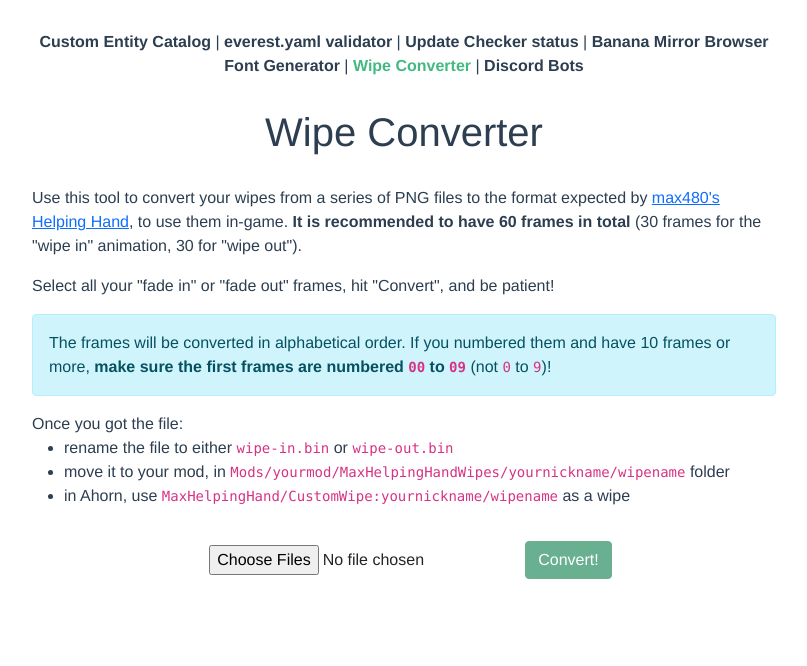
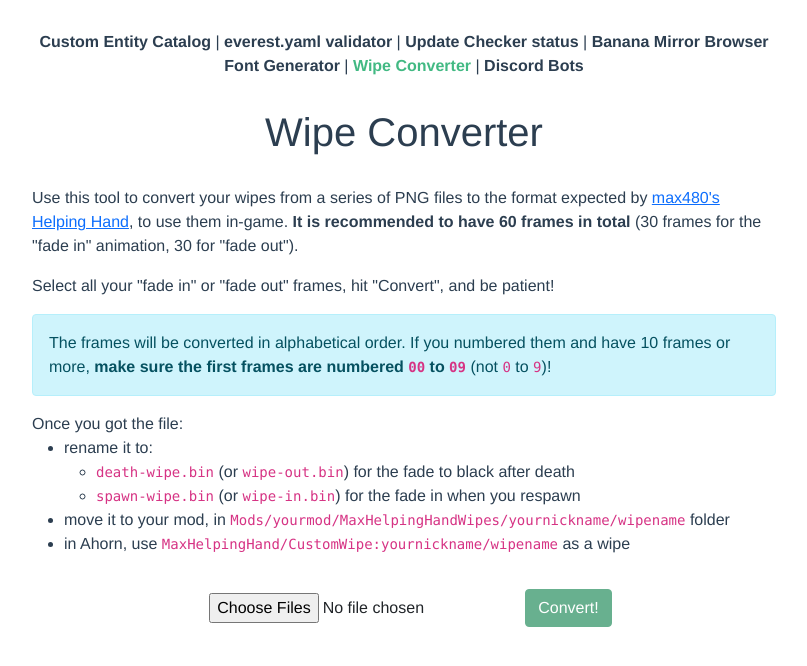
Before and after one commit to max4805/RandomStuffWebsiteJS, a Vue app in the folder front/: page /wipe-converter in a window 1280 px wide. Shown: the top 666 px of the page, without its empty margins (236-1043 px from the left). Built offline with nearby package versions, Linux system fonts and the light colour scheme.

Commit message:
Update Wipe Converter page to show new supported bin names

```diff
--- a/front/src/views/WipeConverter.vue
+++ b/front/src/views/WipeConverter.vue
@@ -13,7 +13,7 @@
           >max480's Helping Hand</a
         >, to use them in-game.
         <b>It is recommended to have 60 frames in total</b> (30 frames for the
-        "wipe in" animation, 30 for "wipe out").
+        "fade in" animation, 30 for "fade out").
       </p>
       <p>
         Select all your "fade in" or "fade out" frames, hit "Convert", and be
@@ -32,8 +32,17 @@
         Once you got the file:
         <ul>
           <li>
-            rename the file to either <code>wipe-in.bin</code> or
-            <code>wipe-out.bin</code>
+            rename it to:
+            <ul>
+              <li>
+                <code>death-wipe.bin</code> (or <code>wipe-out.bin</code>) for
+                the fade to black after death
+              </li>
+              <li>
+                <code>spawn-wipe.bin</code> (or <code>wipe-in.bin</code>) for
+                the fade in when you respawn
+              </li>
+            </ul>
           </li>
           <li>
             move it to your mod, in
@@ -195,6 +204,10 @@ h1 {
       color: white;
     }
   }
+
+  a {
+    color: #47a0ff;
+  }
 }
 
 .text {
```
